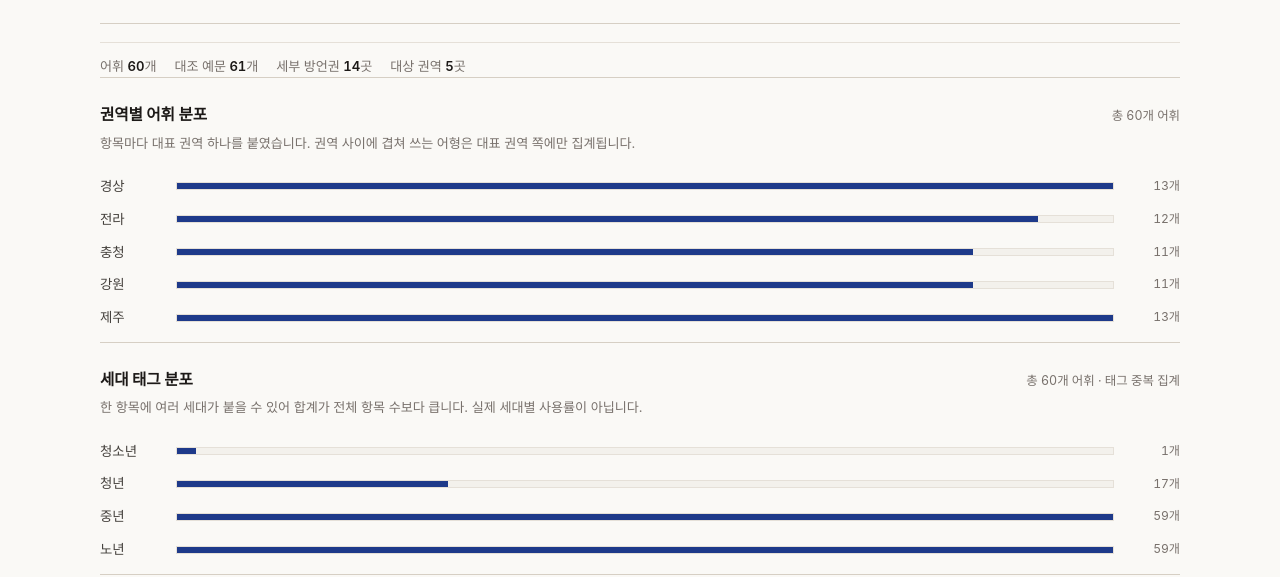
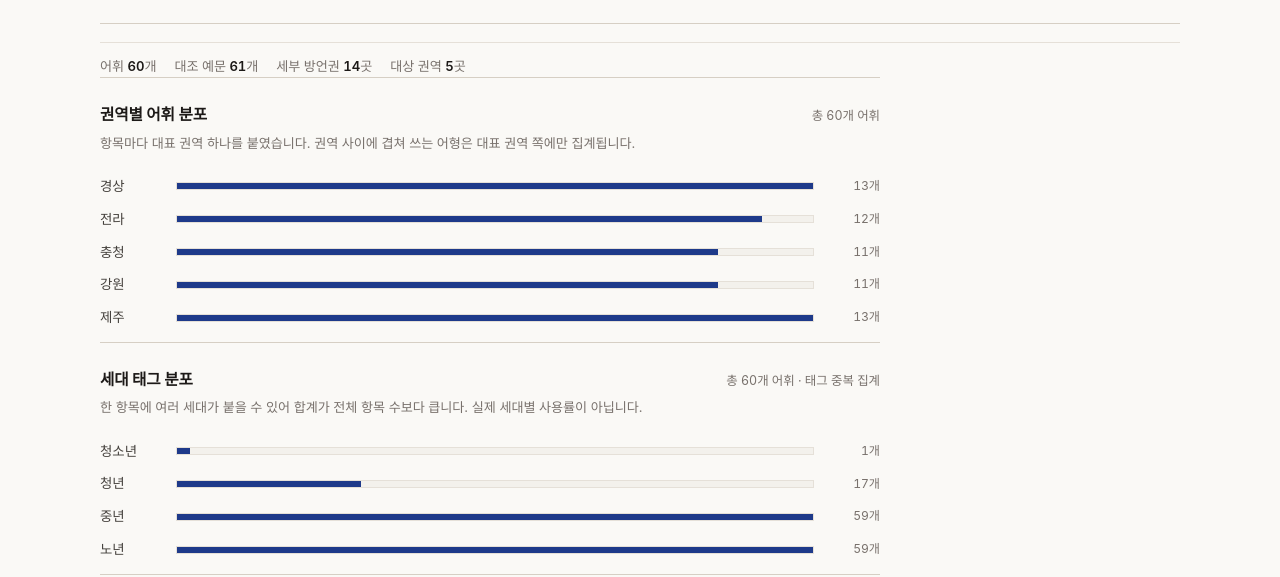
Before and after one commit to muhanu/-test, a plain HTML site: page generation.html in a window 1280 px wide. Shown: the part 223-800 px from the top of the page. Drawn offline with Linux system fonts and the light colour scheme; a web font is replaced by a local one.

Commit message:
style: 통계 막대 폭을 문서 폭에 맞춰 줄임

```diff
--- a/css/style.css
+++ b/css/style.css
@@ -811,7 +811,7 @@ code {
 
 /* ---------- 통계 ---------- */
 
-.chart-block { padding: 26px 0 8px; border-top: 1px solid var(--rule-strong); }
+.chart-block { max-width: 780px; padding: 26px 0 8px; border-top: 1px solid var(--rule-strong); }
 .chart-block:first-of-type { border-top: 1px solid var(--rule-strong); }
 .chart-head {
   display: flex;
```
